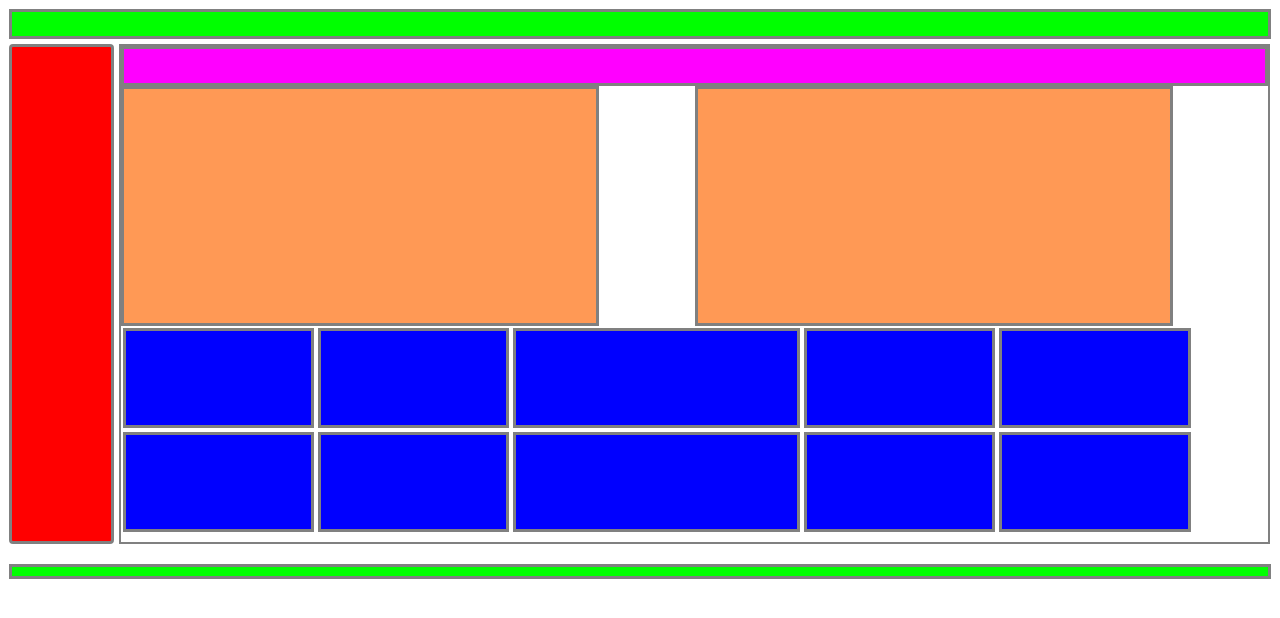
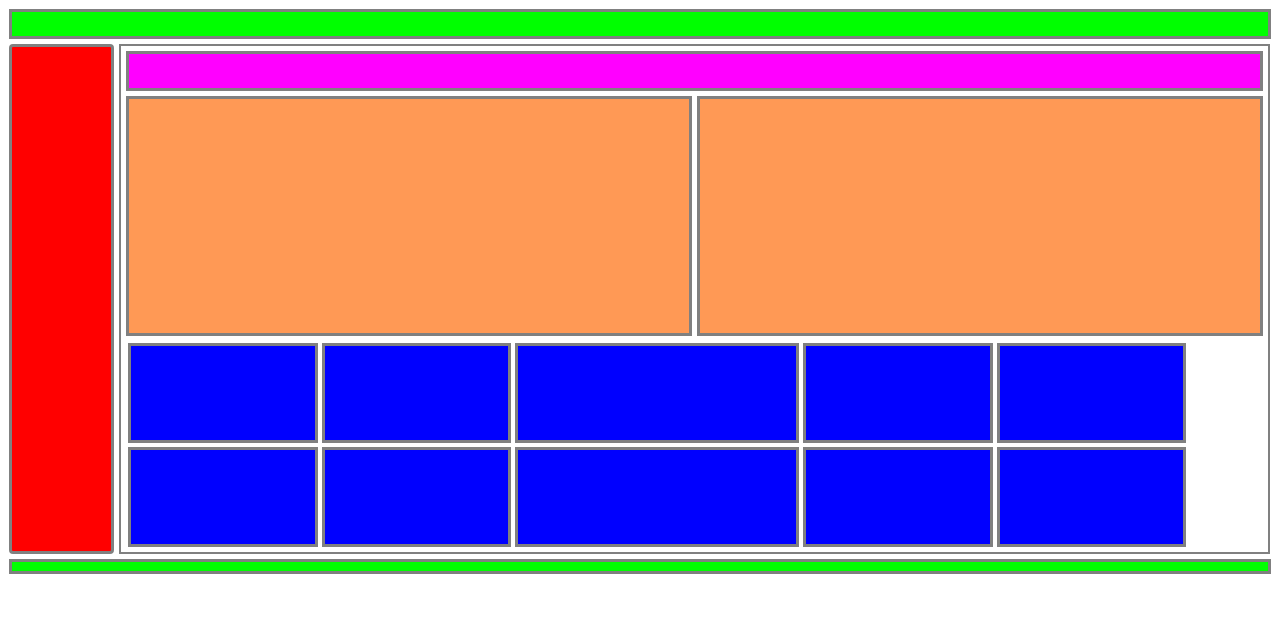
Before and after one commit to arpitgo4/Bootstrap-Exercise-1, a React app: page / in a window 1280 px wide. Built offline with nearby package versions, Linux system fonts and the light colour scheme.

Commit message:
layout further adjusted

```diff
--- a/src/components/App.component.js
+++ b/src/components/App.component.js
@@ -14,10 +14,11 @@ export default class App extends React.Component {
 						<div className="row">
 							<div className="title col-xs-12"></div>
 						</div>
-						<div className="row">
-							<div className="col-md-5 big-tile"></div>
-							<div className="col-md-offset-1 col-md-5 big-tile"></div>
+						<div className="row big-tile-container">
+							<div style={{ marginRight: 5 }} className="col-md-5 big-tile"></div>
+							<div className=" col-md-5 big-tile"></div>
 						</div>
+						<div className="small-tile-container">
 							<div className="row">
 								<div className="col-md-2 small-tile"></div>
 								<div className="col-md-2 small-tile"></div>
@@ -34,6 +35,7 @@ export default class App extends React.Component {
 							</div>
 						</div>
 					</div>
+				</div>
 				<div className="row">
 					<div className="col-xs-12 footer" />
 				</div>
--- a/src/style.scss
+++ b/src/style.scss
@@ -21,27 +21,40 @@ html, body, #react-app {
 
 .navbar {
 	background-color: $nav-bar-color;
-	height: 500px;
+	height: 510px;
 	border: 3px solid grey;
+	margin-bottom: 5px;
 }
 
 .body {
 	border: 2px solid grey;
 	margin-left: 5px;
 	width: 91.2%;
-	height: 500px;
+	height: 510px;
+	padding: 5px 20px;
 }
 
 .title {
 	background-color: $title-color;
 	height: 40px;
 	border: 3px solid grey;
+	margin-bottom: 5px;
+}
+
+.big-tile-container {
+
 }
 
 .big-tile {
 	background-color: $big-tile-color;
 	height: 240px;
 	border: 3px solid grey;
+	margin-bottom: 5px;
+	width: 49.7720%;
+}
+
+.small-tile-container {
+	margin-bottom: 5px;
 }
 
 .small-tile {
```
Lines whose indentation alone changed are shown as unchanged.
